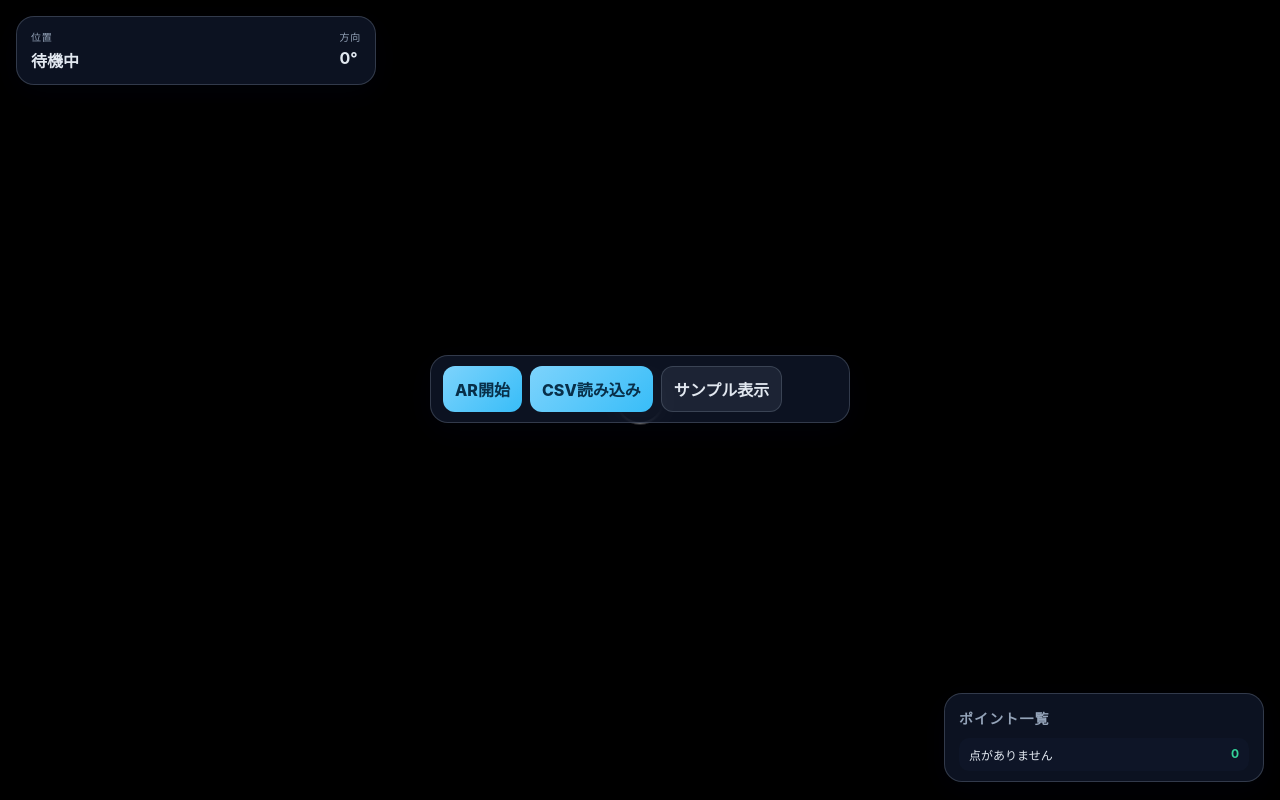
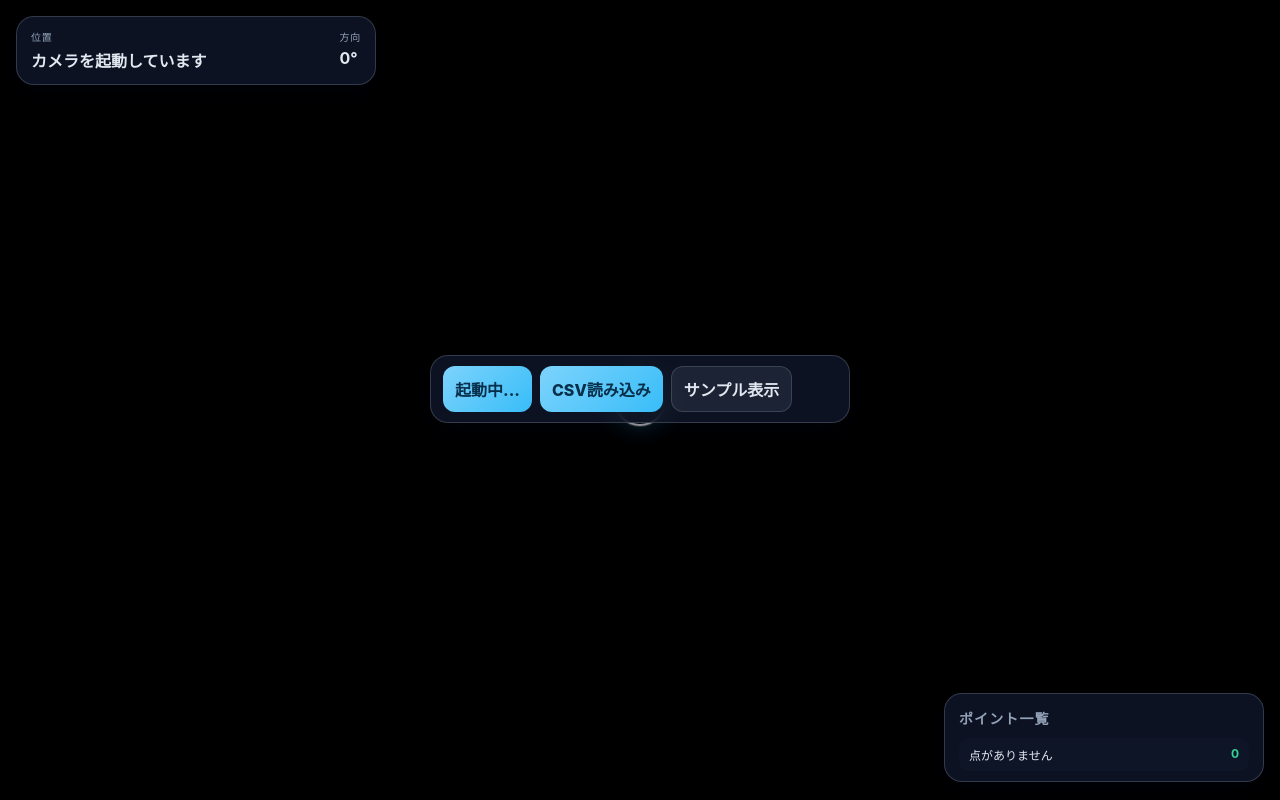
Before and after one commit to emura-ariyoshi/ARcsv, a website built with Vite: page index.html in a window 1280 px wide. Both pictures are taken after a click on the button "AR開始". Built offline with nearby package versions, Linux system fonts and the light colour scheme; no server answers.

Commit message:
main: Removed

```diff
--- /dev/null
+++ b/src/ar-utils.js
@@ -0,0 +1,37 @@
+export function parseCsv(text) {
+  const lines = text.trim().split(/\r?\n/).filter(Boolean);
+  if (lines.length < 2) return [];
+
+  const [headerLine, ...rows] = lines;
+  const columns = headerLine.split(',').map((label) => label.trim().toLowerCase());
+
+  return rows
+    .map((row) => {
+      const values = row.split(',').map((value) => value.trim());
+      const item = {};
+
+      columns.forEach((col, index) => {
+        item[col] = values[index] ?? '';
+      });
+
+      const lat = Number(item.latitude ?? item.lat ?? item.y);
+      const lng = Number(item.longitude ?? item.lng ?? item.lon ?? item.x);
+      const label = item.name ?? item.label ?? item.title ?? '地点';
+
+      if (!Number.isFinite(lat) || !Number.isFinite(lng)) {
+        return null;
+      }
+
+      return { label, latitude: lat, longitude: lng };
+    })
+    .filter(Boolean);
+}
+
+export function fetchCsvFromUrl(url) {
+  return fetch(url).then((response) => {
+    if (!response.ok) {
+      throw new Error(`CSVの取得に失敗しました: ${response.status}`);
+    }
+    return response.text();
+  });
+}
--- a/src/main.js
+++ b/src/main.js
@@ -1,4 +1,5 @@
 import './style.css';
+import { parseCsv, fetchCsvFromUrl } from './ar-utils.js';
 
 const elements = {
   camera: document.querySelector('#camera'),
@@ -29,42 +30,6 @@ function setLocationStatus(text) {
 
 function setHeadingStatus(degrees) {
   elements.heading.textContent = `${Math.round(degrees)}°`;
-}
-
-function parseCsv(text) {
-  const lines = text.trim().split(/\r?\n/).filter(Boolean);
-  if (lines.length < 2) return [];
-
-  const [headerLine, ...rows] = lines;
-  const columns = headerLine.split(',').map((label) => label.trim().toLowerCase());
-
-  return rows.map((row) => {
-    const values = row.split(',').map((value) => value.trim());
-    const item = {};
-
-    columns.forEach((col, index) => {
-      item[col] = values[index] ?? '';
-    });
-
-    const lat = Number(item.latitude ?? item.lat ?? item.y);
-    const lng = Number(item.longitude ?? item.lng ?? item.lon ?? item.x);
-    const label = item.name ?? item.label ?? item.title ?? '地点';
-
-    if (!Number.isFinite(lat) || !Number.isFinite(lng)) {
-      return null;
-    }
-
-    return { label, latitude: lat, longitude: lng };
-  }).filter(Boolean);
-}
-
-function fetchCsvFromUrl(url) {
-  return fetch(url).then((response) => {
-    if (!response.ok) {
-      throw new Error(`CSVの取得に失敗しました: ${response.status}`);
-    }
-    return response.text();
-  });
 }
 
 function renderPointList(points) {
@@ -191,7 +156,7 @@ function updateMarkers() {
 function onGeoSuccess(position) {
   const { latitude, longitude, heading } = position.coords;
   state.userLocation = { latitude, longitude };
-    setLocationStatus(`${latitude.toFixed(5)}, ${longitude.toFixed(5)}`);
+  setLocationStatus(`${latitude.toFixed(5)}, ${longitude.toFixed(5)}`);
 
   if (typeof heading === 'number' && Number.isFinite(heading)) {
     state.heading = heading;
@@ -227,6 +192,8 @@ async function startCameraAndSensors() {
   }
 
   appState.isStarted = true;
+  elements.startButton.textContent = '起動中...';
+  setLocationStatus('カメラを起動しています');
 
   try {
     const stream = await navigator.mediaDevices.getUserMedia({
@@ -238,10 +205,14 @@ async function startCameraAndSensors() {
 
     state.mediaStream = stream;
     elements.camera.srcObject = stream;
+    elements.camera.style.opacity = '1';
+    elements.startButton.textContent = 'AR起動中';
     setLocationStatus('カメラ起動中');
   } catch (error) {
     console.error(error);
+    elements.startButton.textContent = 'AR開始';
     setLocationStatus('カメラアクセスを許可してください');
+    return;
   }
 
   if (navigator.geolocation) {
--- a/src/style.css
+++ b/src/style.css
@@ -2,6 +2,7 @@
   color-scheme: dark;
   font-family: Inter, 'Segoe UI', sans-serif;
   --bg: #020817;
+  --bg-2: #0f172a;
   --panel: rgba(15, 23, 42, 0.8);
   --panel-border: rgba(148, 163, 184, 0.28);
   --text: #e2e8f0;
@@ -21,7 +22,9 @@ html, body, #app {
   margin: 0;
   width: 100%;
   min-height: 100vh;
-  background: var(--bg);
+  background:
+    radial-gradient(circle at top, rgba(56, 189, 248, 0.17), transparent 34%),
+    linear-gradient(180deg, var(--bg) 0%, var(--bg-2) 100%);
   color: var(--text);
 }
 
@@ -45,7 +48,9 @@ input {
   position: relative;
   width: 100%;
   height: 100vh;
-  background: #000;
+  background:
+    radial-gradient(circle at center, rgba(15, 118, 110, 0.25), transparent 40%),
+    linear-gradient(180deg, #020617 0%, #111827 100%);
   overflow: hidden;
 }
 
@@ -104,12 +109,15 @@ input {
   position: absolute;
   left: 50%;
   top: 50%;
-  width: 48px;
-  height: 48px;
+  width: 52px;
+  height: 52px;
   transform: translate(-50%, -50%);
-  border: 2px solid rgba(255, 255, 255, 0.5);
+  border: 2px solid rgba(255, 255, 255, 0.72);
   border-radius: 50%;
-  box-shadow: 0 0 0 1px rgba(255, 255, 255, 0.2);
+  box-shadow:
+    0 0 0 1px rgba(255, 255, 255, 0.18),
+    0 0 25px rgba(56, 189, 248, 0.25);
+  background: rgba(8, 47, 73, 0.1);
 }
 
 .reticle::before,
@@ -118,17 +126,25 @@ input {
   position: absolute;
   inset: 50% auto auto 50%;
   transform: translate(-50%, -50%);
-  background: rgba(255, 255, 255, 0.7);
+  background: rgba(255, 255, 255, 0.82);
 }
 
 .reticle::before {
   width: 2px;
-  height: 16px;
+  height: 18px;
 }
 
 .reticle::after {
-  width: 16px;
+  width: 18px;
   height: 2px;
+}
+
+#app::before {
+  content: '';
+  position: absolute;
+  inset: 0;
+  background: linear-gradient(135deg, rgba(14, 165, 233, 0.08), rgba(45, 212, 191, 0.05));
+  pointer-events: none;
 }
 
 .hud {
```
Also changed, not shown: dist/assets/index-Dd2mueaC.js (deleted), dist/assets/index-NpFvoecX.css (added), dist/assets/index-ltVA4-8L.css (deleted), dist/assets/index-zQNZz1T8.js (added), dist/index.html.
